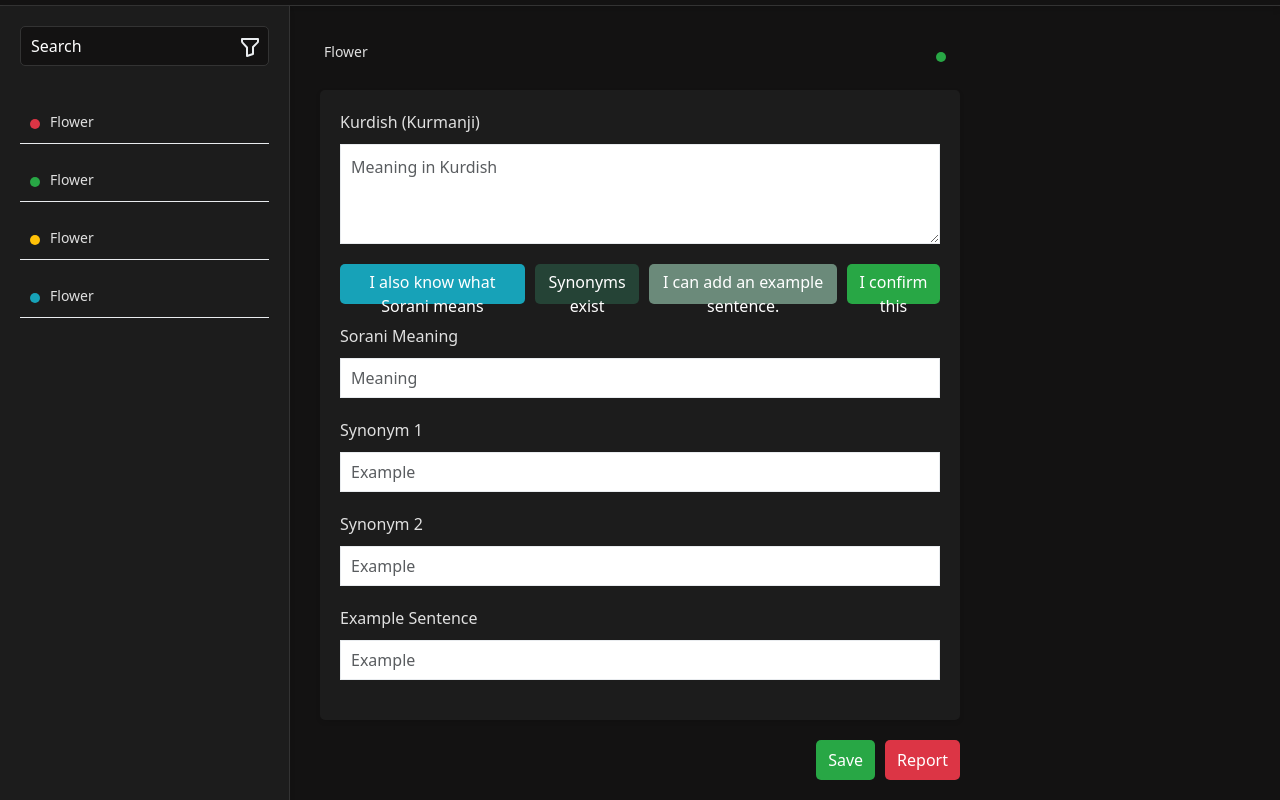
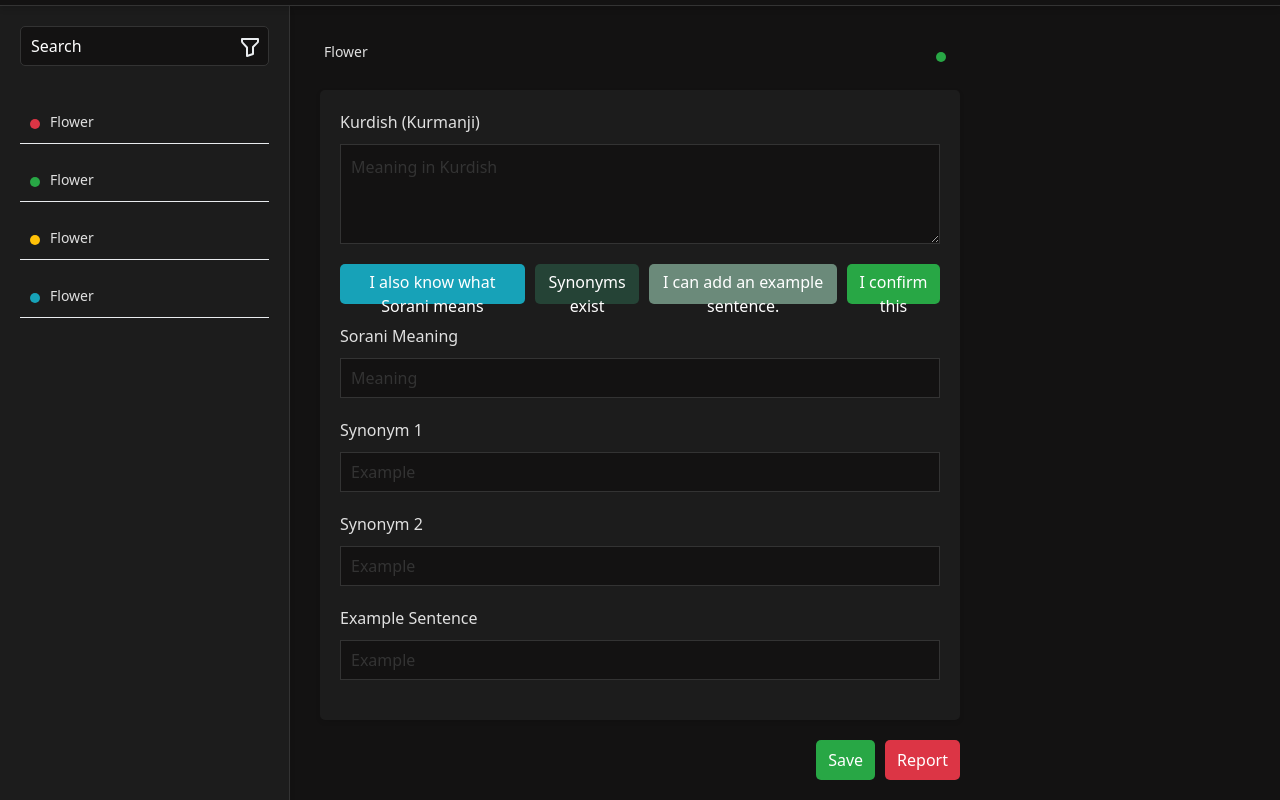
Before and after one commit to tahacicek/kurdish-dictionary-theme, a plain HTML site: page index.html in a window 1280 px wide. Both pictures are taken after a click on the button "Toggle Theme". Shown: the part 59-859 px from the top of the page. Drawn offline with nearby package versions, Linux system fonts and the light colour scheme.

Commit message:
edited theme problem.

```diff
--- a/assets/css/style.css
+++ b/assets/css/style.css
@@ -105,6 +105,7 @@ body.dark-theme .navbar {
 	color: #333;
 	box-shadow: 0 4px 5px rgba(0, 0, 0, 0.1);
 	border-bottom: 1px solid #e9ecef;
+	z-index: 2;
 }
 
 .user-menu-li a {
@@ -592,13 +593,27 @@ body.dark-theme .word-edit-area .word-edit .word-edit-body .word-edit-form {
 .word-edit-area .word-edit .word-edit-body .word-edit-form .form-group input {
 	width: 100%;
 	height: 40px;
-	border: 1px solid #e9ecef;
+	border: 1px solid var(--light-theme);
 	border-radius: 0px;
 	padding: 0 10px;
 	font-size: 16px;
 	font-weight: 500;
 	box-shadow: none;
+	background-color: var(--dark-theme) !important;
+}
 
+body.dark-theme .word-edit-area .word-edit .word-edit-body .word-edit-form .form-group input {
+	background-color: var(--dark-theme);
+	color: #fff;
+	border: 1px solid #333;
+}
+
+.word-edit-area .word-edit .word-edit-body .word-edit-form .form-group input::placeholder {
+	color: #333;
+}
+
+.word-edit-area .word-edit .word-edit-body .word-edit-form .form-group input:focus {
+	border: 1px solid var(--primary-color) !important;
 }
 
 .word-edit-area .word-edit .word-edit-body .word-edit-form .button-groups {
@@ -661,12 +676,29 @@ body.dark-theme .word-edit-area .word-edit .word-edit-body .word-edit-form {
 	width: 100%;
 	height: 100px;
 	border: 1px solid #e9ecef;
+	background-color: var(--dark-theme) !important;
 	border-radius: 0px;
 	padding: 10px;
 	font-size: 16px;
 	font-weight: 500;
 	box-shadow: none;
 }
+
+body.dark-theme .word-edit-area .word-edit .word-edit-body .word-edit-form .form-group textarea {
+	background-color: var(--dark-theme);
+	color: #fff;
+	border: 1px solid #333;
+}
+
+.word-edit-area .word-edit .word-edit-body .word-edit-form .form-group textarea::placeholder {
+	color: #333;
+}
+
+.word-edit-area .word-edit .word-edit-body .word-edit-form .form-group textarea:focus {
+	border: 1px solid var(--primary-color) !important;
+}
+
+
 
 
 .word-edit-area .word-edit .word-edit-body .word-edit-footer {
```
